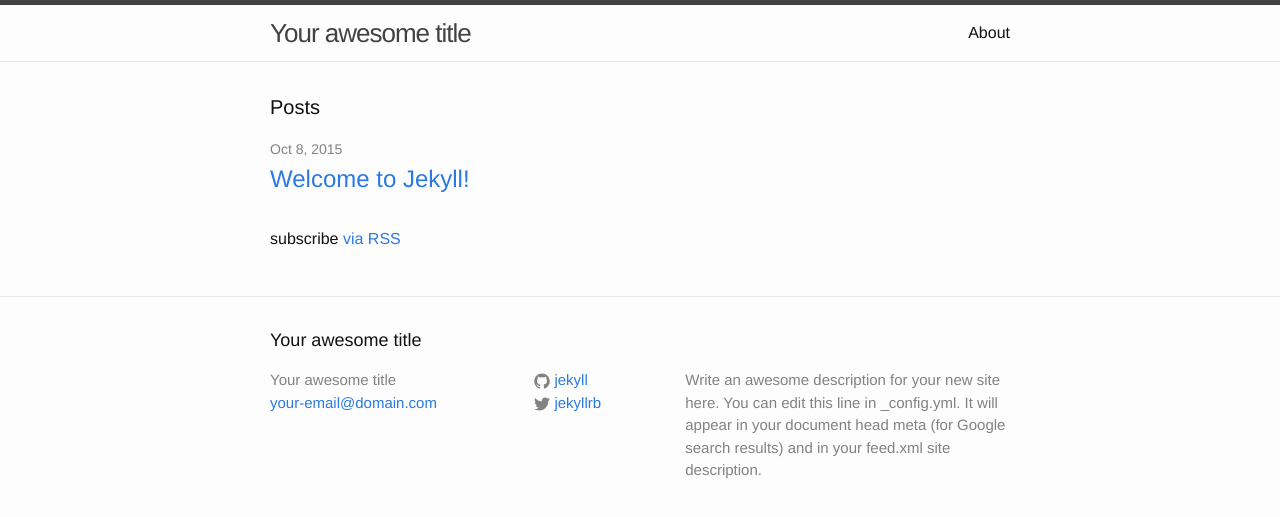
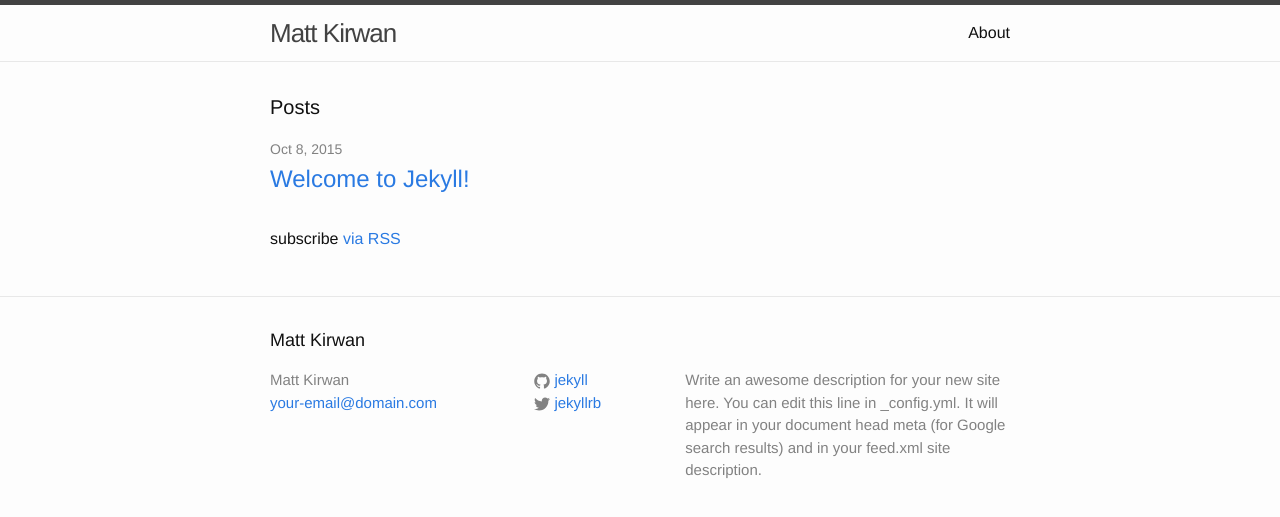
Before and after one commit to mattkirwan/mattkirwan.github.io, a Jekyll site: the page built from index.html, in a window 1280 px wide. Shown: the top 517 px of the page. Built offline with Jekyll 4.4.1, drawn with Linux system fonts in a browser that asks for light colours.

Commit message:
Updated site title

```diff
--- a/_config.yml
+++ b/_config.yml
@@ -1,5 +1,5 @@
 # Site settings
-title: Your awesome title
+title: Matt Kirwan
 email: your-email@domain.com
 description: > # this means to ignore newlines until "baseurl:"
   Write an awesome description for your new site here. You can edit this
```
